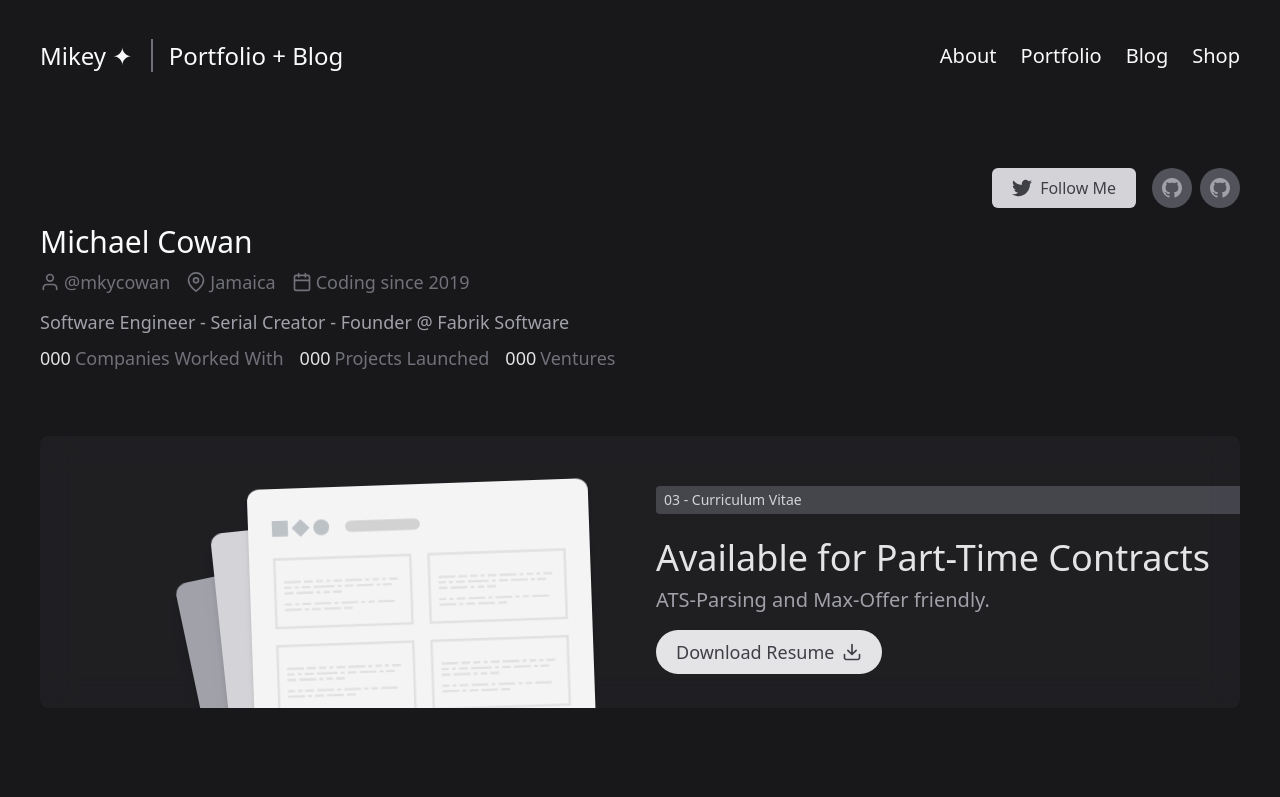
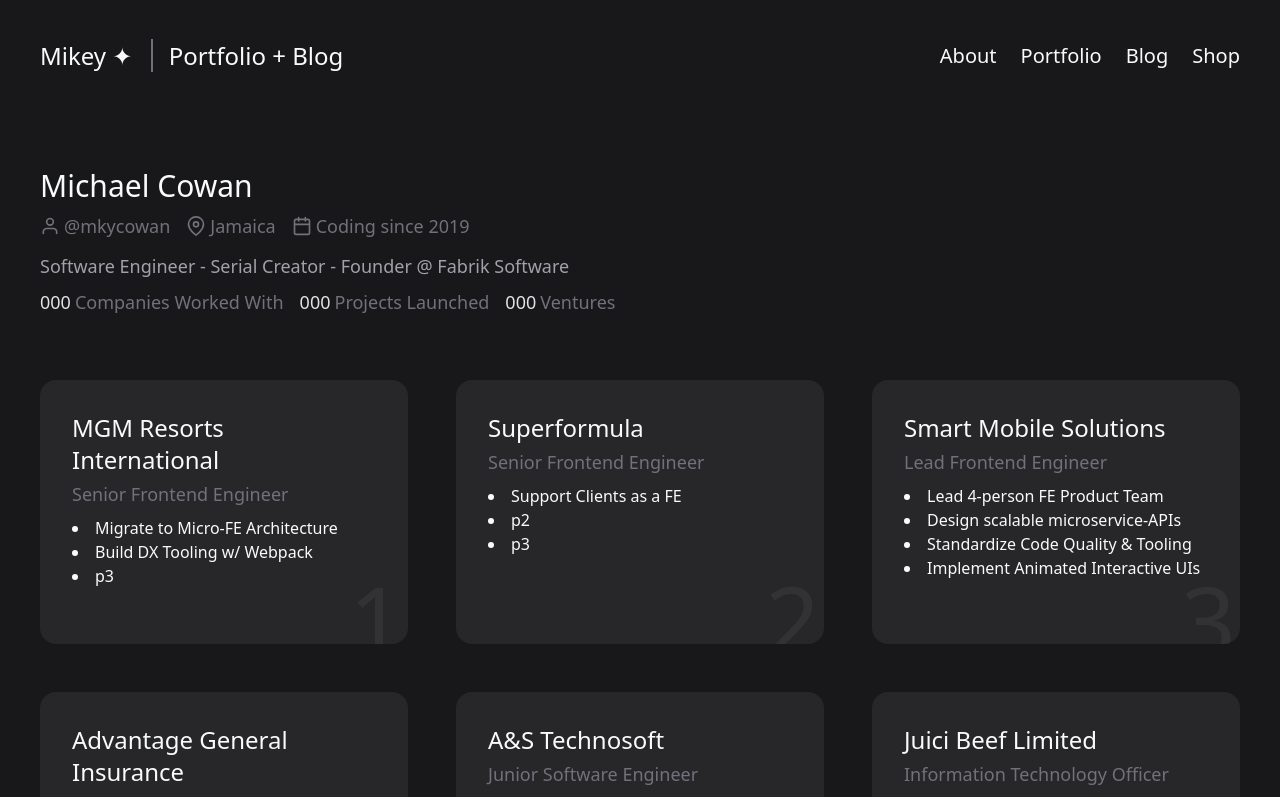
Before and after one commit to mkycowan/mky-website, a Next.js app: page /about in a window 1280 px wide. Shown: the top 797 px of the page. Built offline with nearby package versions, Linux system fonts and the light colour scheme.

Commit message:
feat: add work-history layout

```diff
--- a/pages/about.tsx
+++ b/pages/about.tsx
@@ -2,6 +2,7 @@
 import Head from "next/head";
 
 import { Profile } from "@sections/profile";
+import { WorkHistory } from "@sections/work-history";
 import { Resume } from "@sections/resume";
 
 const About = () => {
@@ -14,6 +15,7 @@
       </Head>
       <main>
         <Profile />
+        <WorkHistory />
         <Resume />
       </main>
     </div>
--- a/src/sections/introduction.tsx
+++ b/src/sections/introduction.tsx
@@ -45,20 +45,20 @@
           <span className="inline-block bg-zinc-600/75 text-zinc-300 mb-2 py-1 px-2 text-sm rounded">
             01 - Introduction
           </span>
-          <div className="my-4 text-4xl sm:text-5xl lg:text-6xl">
+          <div className="my-6 text-4xl sm:text-5xl lg:text-6xl">
             <h1 className="leading-none">
-              JavaScript Software Engineer{" "}
+              JavaScript Engineer{" "}
               <span className="text-zinc-500">
                 with a passion for UX &amp; DX.
               </span>
             </h1>
           </div>
-          <p className="mt-6 mb-4 pl-4 text-lg sm:text-2xl md:text-2xl text-zinc-400 border-l-4 border-zinc-400">
+          <p className="mt-8 mb-4 pl-4 text-lg sm:text-2xl md:text-2xl text-zinc-400 border-l-4 border-zinc-400">
             Software Engineer @ Superformula
             <br />
             Building interactive interfaces and intuitive workflows.
           </p>
-          <div className="flex items-center mt-6">
+          <div className="flex items-center mt-8">
             <Link href="#portfolio">
               <a className="shrink flex items-center w-auto py-2 px-5 bg-zinc-200 hover:bg-zinc-300 text-zinc-700 text-lg cursor-pointer rounded-full">
                 <span className="whitespace-nowrap">View Portfolio</span>
--- a/src/sections/profile.tsx
+++ b/src/sections/profile.tsx
@@ -44,56 +44,7 @@
 
   return (
     <section className="py-0 md:py-8 border-b-0 border-zinc-800">
-      <div className="flex flex-col items-start sm:flex-row sm:items-end">
-        <div className="mb-4">
-          {/* <svg
-            viewBox="0 0 80 80"
-            fill="none"
-            role="img"
-            xmlns="http://www.w3.org/2000/svg"
-            width="128"
-            height="128"
-          >
-            <title>Michael Cowan</title>
-            <mask
-              id="mask__bauhaus"
-              maskUnits="userSpaceOnUse"
-              x="0"
-              y="0"
-              width="80"
-              height="80"
-            >
-              <rect width="80" height="80" rx="160" fill="#FFFFFF"></rect>
-            </mask>
-            <g mask="url(#mask__bauhaus)">
-              <rect width="80" height="80" fill="#71717a"></rect>
-              <rect
-                x="10"
-                y="30"
-                width="80"
-                height="10"
-                fill="#a1a1aa"
-                transform="translate(-16 16) rotate(322 40 40)"
-              ></rect>
-              <circle
-                cx="40"
-                cy="40"
-                fill="#e4e4e7"
-                r="16"
-                transform="translate(-3 3)"
-              ></circle>
-              <line
-                x1="0"
-                y1="40"
-                x2="80"
-                y2="40"
-                strokeWidth="2"
-                stroke="#fcfdff"
-                transform="translate(-4 4) rotate(284 40 40)"
-              ></line>
-            </g>
-          </svg> */}
-        </div>
+      {/* <div className="flex flex-col items-start sm:flex-row sm:items-end bg-gray-700">
         <div className="flex-1 flex justify-end">
           <a className="flex items-center max-w-fit py-2 px-5 bg-zinc-300 hover:bg-zinc-400 text-zinc-700 text-md whitespace-nowrap cursor-pointer rounded-md">
             <TwitterIcon className="h-5 mr-2" />
@@ -106,8 +57,8 @@
             <GitHubIcon className="h-5" />
           </a>
         </div>
-      </div>
-      <div className="flex items-center mt-4">
+      </div> */}
+      <div className="flex items-center">
         <h2 className="text-3xl">Michael Cowan</h2>
       </div>
       {/* Info */}
--- /dev/null
+++ b/src/sections/work-history.tsx
@@ -0,0 +1,123 @@
+import Link from "next/link";
+import React, { useState } from "react";
+
+// Inspiration - Attio
+
+export function WorkHistory() {
+  const [workHistory] = useState([
+    {
+      order: "1",
+      company: "MGM Resorts International",
+      role: "Senior Frontend Engineer",
+      contractor: true,
+      points: [
+        "Migrate to Micro-FE Architecture",
+        "Build DX Tooling w/ Webpack",
+        "p3",
+      ],
+      tenure: {
+        start: "Nov 8, 2022",
+        end: "Current",
+      },
+    },
+    {
+      order: "2",
+      company: "Superformula",
+      role: "Senior Frontend Engineer",
+      contractor: "",
+      points: ["Support Clients as a FE", "p2", "p3"],
+      tenure: {
+        start: "Nov 8, 2022",
+        end: "Current",
+      },
+    },
+    {
+      order: "3",
+      company: "Smart Mobile Solutions",
+      role: "Lead Frontend Engineer",
+      contractor: "",
+      points: [
+        "Lead 4-person FE Product Team",
+        "Design scalable microservice-APIs",
+        "Standardize Code Quality & Tooling",
+        "Implement Animated Interactive UIs",
+      ],
+      tenure: {
+        start: "Nov 8, 2022",
+        end: "Current",
+      },
+    },
+    {
+      order: "4",
+      company: "Advantage General Insurance",
+      role: "Senior Software Engineer",
+      contractor: "",
+      points: [
+        "Deploy Kiosk & Mobile Applications ",
+        "Migrate Secure Paper-less Tools",
+        "Launch Policy Processing Platform",
+        "Extend Underwriting APIs",
+      ],
+      tenure: {
+        start: "Nov 8, 2022",
+        end: "Current",
+      },
+    },
+    {
+      order: "5",
+      company: "A&S Technosoft",
+      role: "Junior Software Engineer",
+      contractor: "",
+      points: [
+        "Develop Modular Micro Frontends",
+        "Design Performant Graph Queries",
+        "p3",
+      ],
+      tenure: {
+        start: "Nov 8, 2022",
+        end: "Current",
+      },
+    },
+    {
+      order: "6",
+      company: "Juici Beef Limited",
+      role: "Information Technology Officer",
+      contractor: "",
+      points: ["p1", "p2", "p3"],
+      tenure: {
+        start: "Nov 8, 2022",
+        end: "Current",
+      },
+    },
+  ]);
+  return (
+    <section className="py-8 border-y-0 border-zinc-800">
+      <div className="relative grid grid-cols-12 grid-rows-2 gap-12">
+        {workHistory.map((work) => (
+          <div
+            key={work.company}
+            className="z-[1] relative overflow-clip bg-zinc-800 col-span-full sm:col-span-6 md:col-span-4 flex flex-col rounded-lg md:rounded-2xl"
+          >
+            <div className="p-4 md:p-8">
+              <span className="absolute -bottom-6 right-1 text-8xl text-white/5">
+                {work.order}
+              </span>
+              <h3 className="text-2xl">{work.company}</h3>
+              <p className="mt-1 text-lg text-zinc-500">{work.role}</p>
+              <ul className="mt-2 list-disc list-inside text-md">
+                {work.points.map((point) => (
+                  <li key={point}>{point}</li>
+                ))}
+              </ul>
+            </div>
+          </div>
+        ))}
+        {/* <div className="hidden md:block absolute top-1/2 inset-x-0 col-span-full row-start-1 row-end-2 border-4 border-dashed border-zinc-400 drop-shadow-xl" /> */}
+        {/* <div className="hidden md:block absolute top-1/2 inset-x-0 col-span-full row-start-2 row-end-2 border-4 border-dashed border-zinc-400 drop-shadow-xl" /> */}
+        {/* <div className="hidden md:block absolute right-1/2 inset-y-0 col-start-9 col-end-13 row-span-full border-4 border-dashed border-zinc-400 drop-shadow-xl" /> */}
+      </div>
+    </section>
+  );
+}
+
+export default WorkHistory;
--- a/styles/globals.css
+++ b/styles/globals.css
@@ -8,6 +8,8 @@
   margin: 0;
   background: black;
   scroll-behavior: smooth;
+  /* font-family: "Inter", sans-serif; */
+  /* font-family: "DM Sans", sans-serif; */
   /* font-family: -apple-system, BlinkMacSystemFont, Segoe UI, Roboto, Oxygen,
     Ubuntu, Cantarell, Fira Sans, Droid Sans, Helvetica Neue, sans-serif; */
 }
```
